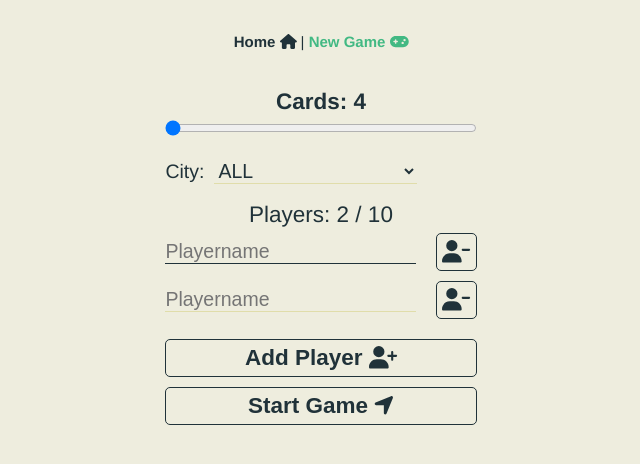
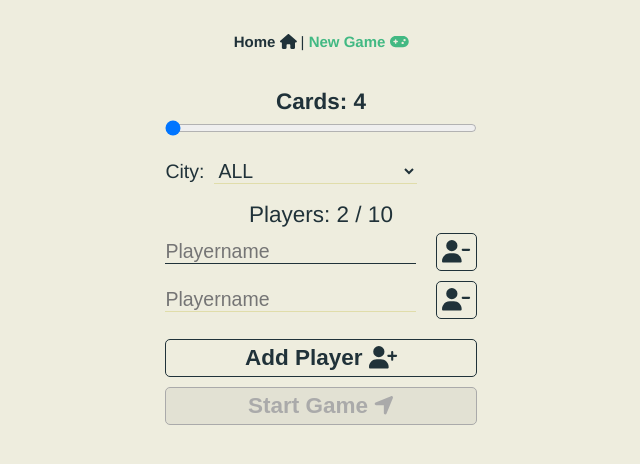
Before and after one commit to Hydrocynus/geomory, a Vue app: page /newgame in a window 1280 px wide. Shown: the top 464 px of the page, without its empty margins (319-959 px from the left). Built offline with nearby package versions, Linux system fonts and the light colour scheme.

Commit message:
.disabled design for buttons

```diff
--- a/src/App.vue
+++ b/src/App.vue
@@ -58,10 +58,16 @@ body {
   transition: all 0.1s ease-in-out;
 }
 
-.btn:hover {
+.btn:not(.disabled):hover {
   color: #141E27;
   border: #141E27 2px solid;
   padding: 4px;
+}
+
+.btn.disabled {
+  color: #aaa;
+  border: #aaa 1px solid;
+  background-color: rgba(0,0,0,0.05)
 }
 
 .textInputContainer input{
```
